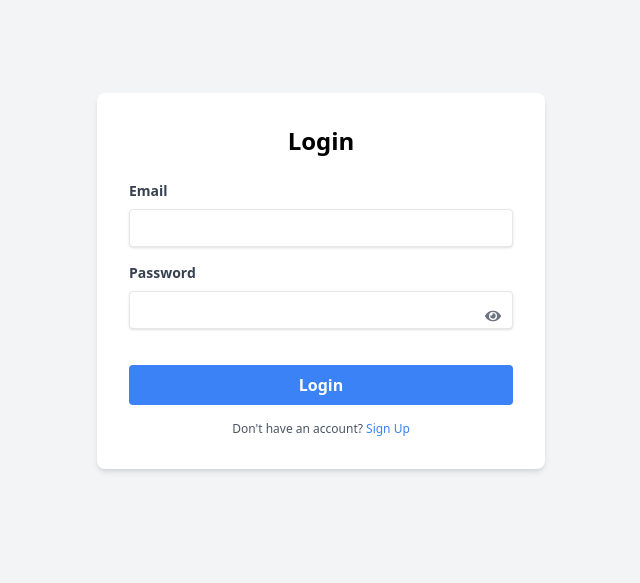
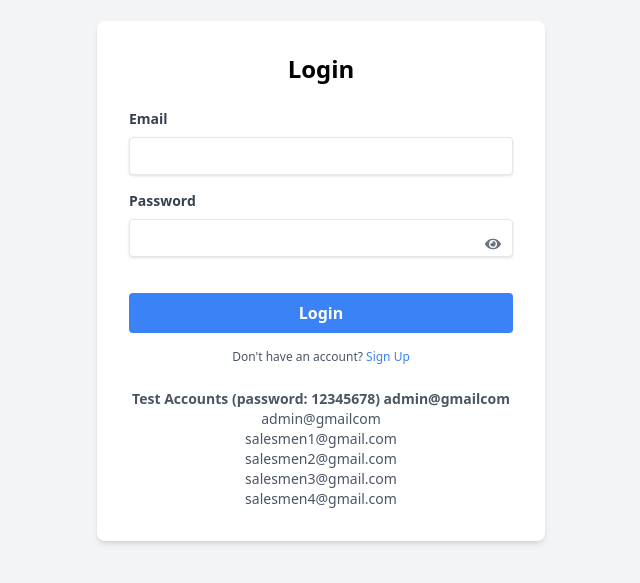
Before and after one commit to iamanzalshaikh/LEAD-MANAGEMENT, a React (Vite) app in the folder my-fullstack-app/frontend/: page /login in a window 1280 px wide. Shown: the part 119-702 px from the top of the page, without its empty margins (319-959 px from the left). Built offline with nearby package versions, Linux system fonts and the light colour scheme; no server answers.

Commit message:
Update Login.jsx

```diff
--- a/my-fullstack-app/frontend/src/pages/Login.jsx
+++ b/my-fullstack-app/frontend/src/pages/Login.jsx
@@ -12,43 +12,38 @@ const Login = () => {
   const [loading, setLoading] = useState(false);
   const [showPassword, setShowPassword] = useState(false);
 
-  const { serverUrl, login } = useContext(AuthContext); // added login here
-  const { getCurrentUser } = useContext(userDataContext); // get getCurrentUser from userDataContext
+  const { serverUrl, login } = useContext(AuthContext);
+  const { getCurrentUser } = useContext(userDataContext);
   const navigate = useNavigate();
 
   const handleSubmit = async (e) => {
     e.preventDefault();
     setLoading(true);
     try {
-    //   const response = await axios.post(`${serverUrl}/api/auth/login`, {
-    //     email,
-    //     password,
-    //   });
+      const response = await axios.post(`${serverUrl}/api/auth/login`, {
+        email,
+        password,
+      }, {
+        withCredentials: true
+      });
 
-      const response = await axios.post(`${serverUrl}/api/auth/login`, {
-  email,
-  password,
-}, {
-  withCredentials: true
-});
       console.log('Login successful:', response.data);
       toast.success(response.data.message || 'Login successful!');
 
       if (login) {
-        login(response.data.user); // update AuthContext state
+        login(response.data.user);
       }
 
       if (getCurrentUser) {
-        await getCurrentUser(); // fetch current user after login
+        await getCurrentUser();
       }
 
-      // Redirect based on user role
       if (response.data.user.role === 'admin') {
         navigate('/admin/dashboard');
       } else if (response.data.user.role === 'salesman') {
         navigate('/sales/dashboard');
       } else {
-        navigate('/'); // Default for general users
+        navigate('/');
       }
     } catch (error) {
       console.error('Login error:', error.response?.data || error.message);
@@ -128,6 +123,21 @@ const Login = () => {
           <p className="text-center text-gray-600 text-xs mt-4">
             Don't have an account? <Link to="/signup" className="text-blue-500 hover:text-blue-800">Sign Up</Link>
           </p>
+
+          {/* ✅ Added Test Accounts Info */}
+          <p className="text-center text-gray-600 text-sm mt-6">
+            <span className="font-semibold">Test Accounts (password: 12345678) admin@gmailcom  </span>
+            <br />
+            admin@gmailcom
+            <br />
+            salesmen1@gmail.com
+            <br />
+            salesmen2@gmail.com
+            <br />
+            salesmen3@gmail.com
+            <br />
+            salesmen4@gmail.com
+          </p>
         </form>
       </div>
     </div>
```
